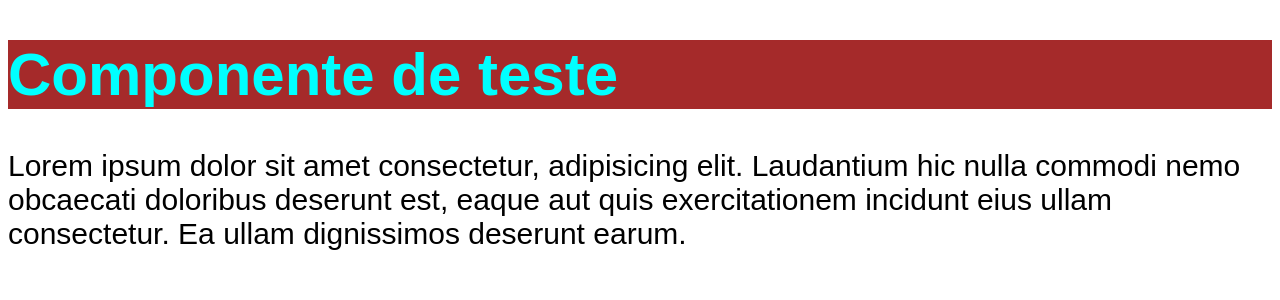
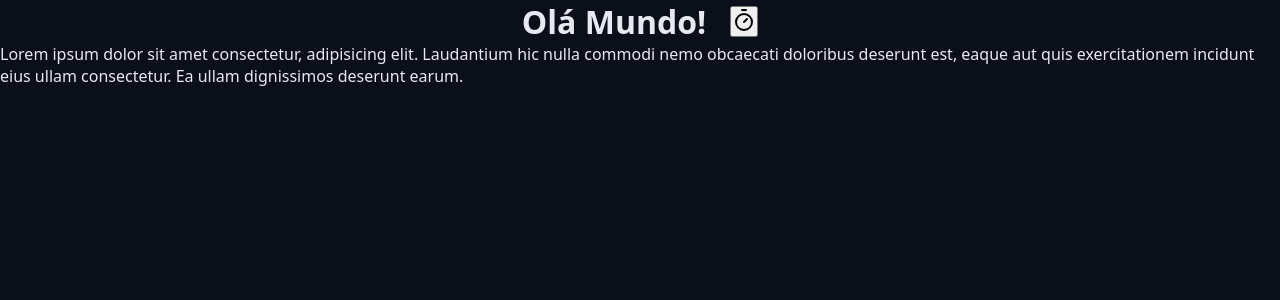
Before and after one commit to Juanlucasarchangelo/course-chronos, a React (Vite) app: page / in a window 1280 px wide. Shown: the top 300 px of the page. Built offline with nearby package versions, Linux system fonts and the light colour scheme.

Commit message:
Finalização do componente heading, configuração das váriaveis no arquivo globalCss

```diff
--- a/package.json
+++ b/package.json
@@ -10,6 +10,7 @@
     "preview": "vite preview"
   },
   "dependencies": {
+    "lucide-react": "^0.544.0",
     "react": "^19.1.0",
     "react-dom": "^19.1.0"
   },
--- a/src/App.tsx
+++ b/src/App.tsx
@@ -3,14 +3,18 @@
 
 import './styles/theme.css'
 import './styles/global.css';
+import { TimerIcon } from 'lucide-react';
 
 export function App() { // Export nomeado
-    console.log('oi')
-
     return (
         // React Fragment (Elemento da linha abaixo), como não posso retornar mais de um elementor para o main eu uso este recurso para que não aparece mais uma div no inspec e encapsule os elementos em um so para se rendenizado no main
         <>
-            <Heading />
+            <Heading>
+                Olá Mundo!
+                <button>
+                    <TimerIcon />
+                </button>
+            </Heading>
             <p>Lorem ipsum dolor sit amet consectetur, adipisicing elit. Laudantium hic nulla commodi nemo obcaecati doloribus deserunt est, eaque aut quis exercitationem incidunt eius ullam consectetur. Ea ullam dignissimos deserunt earum.</p>
         </>
     )
--- a/src/components/Heading.module.css
+++ b/src/components/Heading.module.css
@@ -1,8 +1,6 @@
 .heading {
-    background-color: brown;
-    color: black;
+    display: flex;
+    align-items: center;
+    justify-content: center;
+    gap: 2.4rem;
 }
-
-.purple {
-    color: cyan;
-}
--- a/src/components/Heading.tsx
+++ b/src/components/Heading.tsx
@@ -1,5 +1,10 @@
 import styles from './Heading.module.css';
 
-export function Heading () {
-    return <h1 className={`${styles.heading} ${styles.purple}`}>Componente de teste</h1>
+// Tipagem dos danos a serem recebidos
+type headingProps = {
+    children: React.ReactNode;
 }
+
+export function Heading ({ children }: headingProps) {
+    return <h1 className={`${styles.heading}`}>{children}</h1>
+}
--- a/src/styles/global.css
+++ b/src/styles/global.css
@@ -1,8 +1,16 @@
-body {
-  font-family: sans-serif;
-  font-size: 30px;
+* {
+  margin: 0;
+  padding: 0;
+  box-sizing: border-box;
 }
 
-h1 {
-  color: var(--primary);
+html {
+  font-size: 62.5%;
 }
+
+body {
+  font-family: system-ui, -apple-system, BlinkMacSystemFont, 'Segoe UI', Roboto, Oxygen, Ubuntu, Cantarell, 'Open Sans', 'Helvetica Neue', sans-serif;
+  font-size: 1.6rem; /* Equivale a 16px */
+  background-color: var(--gray-900);
+  color: var(--text-default);
+}
--- a/src/styles/theme.css
+++ b/src/styles/theme.css
@@ -1,3 +1,38 @@
 :root {
-    --primary: pink;
+  --primary: pink;
+  --gray-100: #e6e9f0;
+  --gray-200: #cdd3e1;
+  --gray-300: #aab3cc;
+  --gray-400: #555f7d;
+  --gray-500: #454f6a;
+  --gray-600: #363d56;
+  --gray-700: #272f43;
+  --gray-800: #181f2e;
+  --gray-900: #0a0f1a;
+
+  --primary-light: #4de7b7;
+  --primary: #0da170;
+  --primary-dark: #065f46;
+
+  --link-color: #10b981;
+  --link-hover: #0b8a60;
+
+  --success: #22c55e;
+  --warning: #eab308;
+  --error: #991b1b;
+  --info: #0ea5e9;
+
+  --text-over-primary: #0a0f1a;
+  --text-over-primary-dark: #e6e9f0;
+  --text-over-primary-light: #0a0f1a;
+  --text-over-success: #0a0f1a;
+  --text-over-warning: #0a0f1a;
+  --text-over-error: #e6e9f0;
+  --text-over-info: #0a0f1a;
+
+  --text-default: #e6e9f0;
+  --text-muted: #aab3cc;
+
+  --disabled: #555f7d;
+  --text-disabled: #aab3cc;
 }
```
Also changed, not shown: 1 other file (tests, documents, lock files or other folders).
